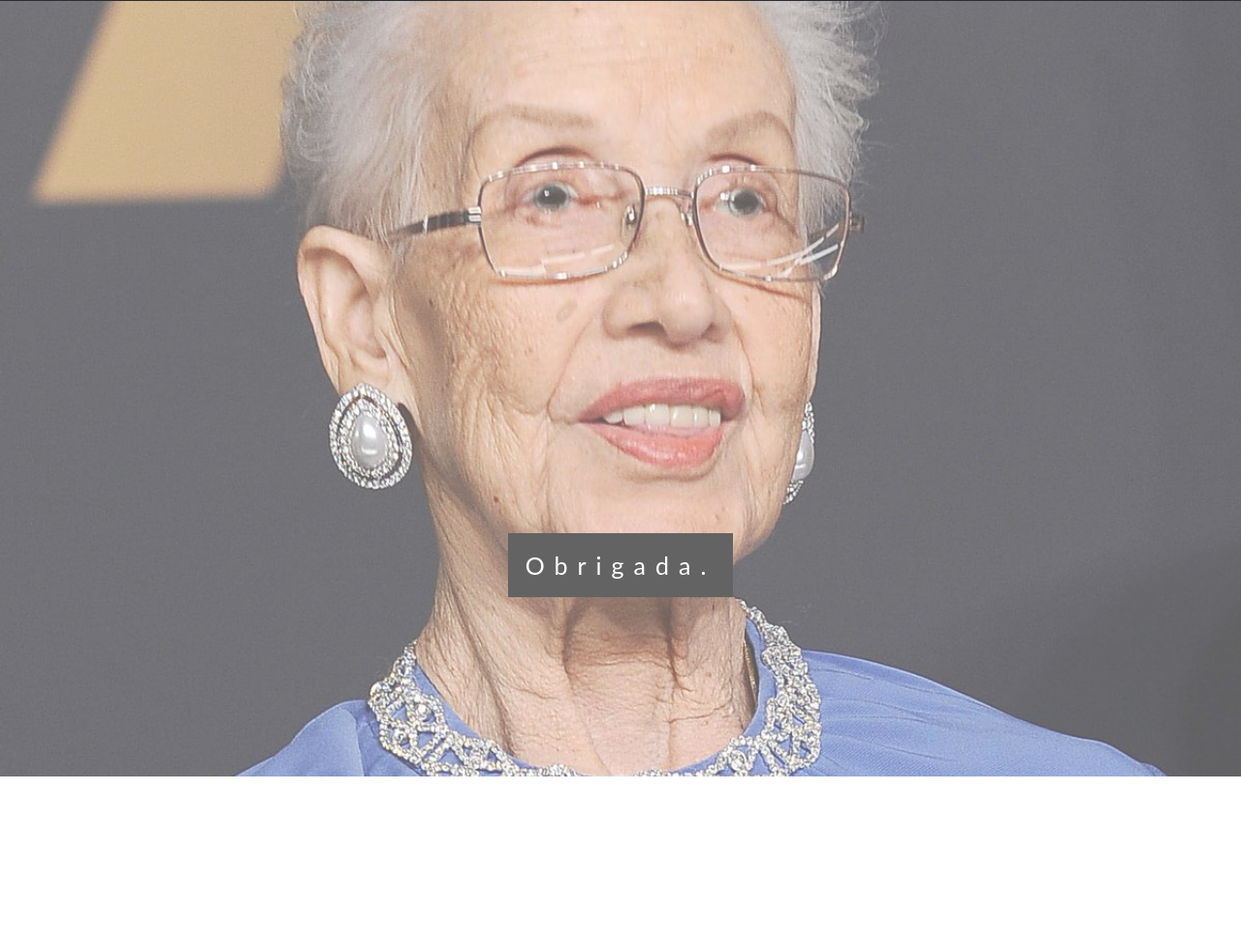
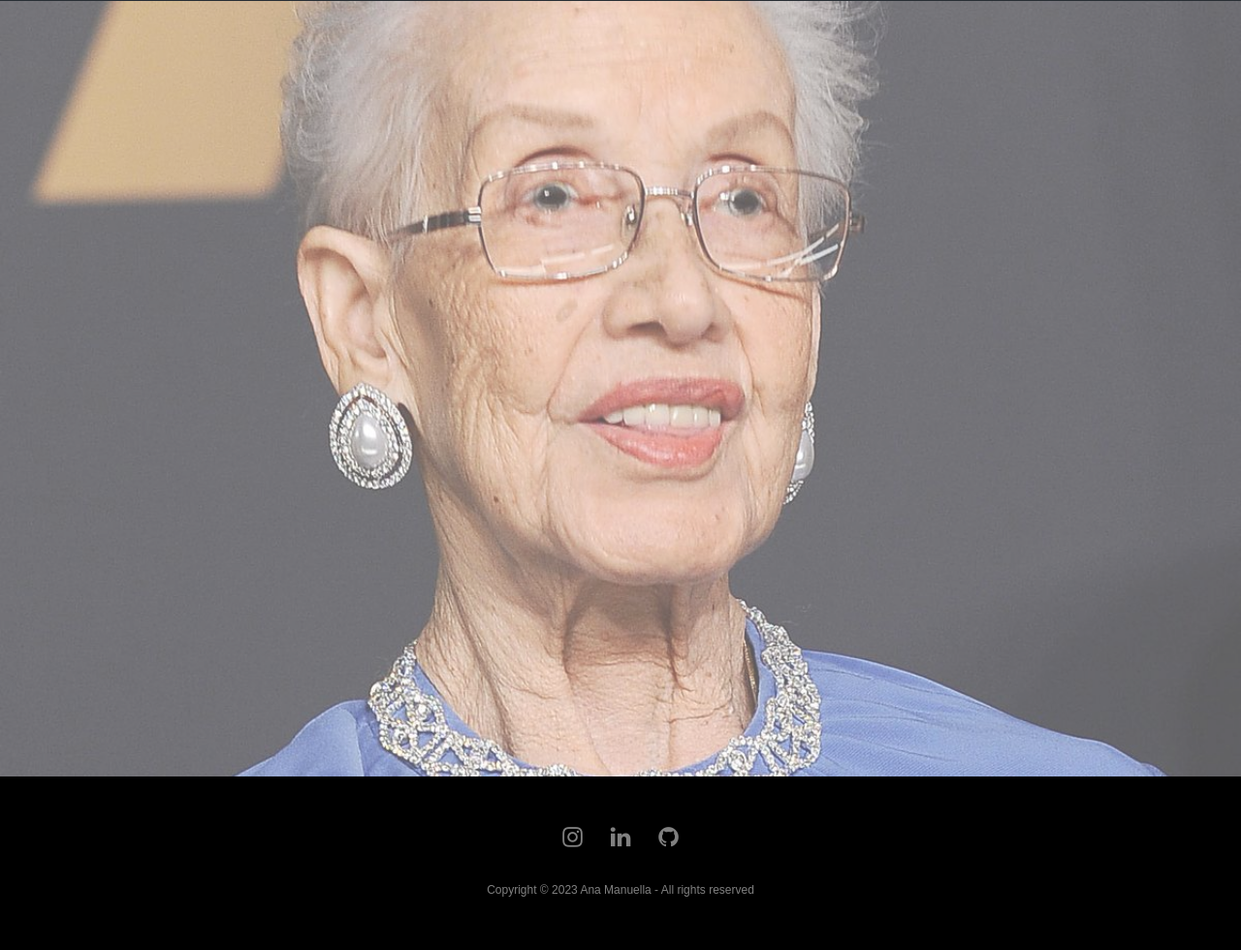
Before and after one commit to anamanuellar/KatherineJohnson, a plain HTML site: page index.html in a window 1280 px wide. Shown: the part 2869-3849 px from the top of the page at 97% size. Before the commit the page ends 3670 px from the top, so only its background shows below. Drawn offline with Linux system fonts and the light colour scheme.

Commit message:
Adding footer

```diff
--- a/index.html
+++ b/index.html
@@ -4,6 +4,8 @@
 <head>
 <meta name="viewport" content="width=device-width, initial-scale=1">
 <link rel="stylesheet" type="text/css" href="style.css" />
+<!--FONT AWESOME-->
+<link rel="stylesheet" href="https://cdnjs.cloudflare.com/ajax/libs/font-awesome/4.7.0/css/font-awesome.min.css">
 </head>
 <body>
 
@@ -13,10 +15,7 @@
             <span class="border" id="text">
                 Katherine Coleman Goble Johnson
             </span>
-
       </div>
-
-
   </div>
 </div>
 
@@ -28,22 +27,6 @@
 </div>
 
 <div class="bgimg-2">
-
-
-
-<!--
-  <div class="caption">
-                <span class="quote">
-                    <strong>“Eu contava tudo. Contava os passos na rua, os passos até a igreja,
-                        o número de pratos que eu tinha lavado. Tudo o que pudesse ser
-                        contado.”
-                    </strong></span>
-
-                <footer class="blockquote-footer">Katherine Johnson</footer>
- -->
-
-
-
 </div>
 <div class="content1">
 
@@ -54,14 +37,12 @@
                 contado. </p>
                 <figcaption>— Katherine Johnson</figcaption>
         </blockquote>
-
     </figure>
   </div>
 
 
 <div class="bgimg-3">
 </div>
-
 
 <div class="content1">
     <h3 class="title-content3">Legado</h3>
@@ -74,12 +55,21 @@
         Em 5 de maio de 2016, a nova Instalação Katherine G. Johnson de Pesquisa em Computação foi formalmente dedicada pela agência no Centro Langley de Pesquisa, em Hampton, Virginia, no aniversário de 55 anos do voo histórico de Alan Shepard em seu foguete, que Katherine tornou possível.</p>
   </div>
 
+<div class="bgimg-1">
+</div>
 
-<div class="bgimg-1">
-  <div class="caption">
-  <span class="border">Obrigada.</span>
+<footer>
+  <div class="footer">
+  <div class="row">
+  <a href="https://www.instagram.com/rsmanu30" target="_blank"><i class="fa fa-instagram"></i></a>
+  <a href="https://www.linkedin.com/in/manu-ribeiro-dev/" target="_blank"><i class="fa fa-linkedin"></i></a>
+  <a href="https://github.com/anamanuellar" target="_blank"><i class="fa fa-github"></i></a>
   </div>
-</div>
+  <div class="row">
+    Copyright © 2023 Ana Manuella - All rights reserved
+    </div>
+    </div>
+    </footer>
 
 <script type="text/javascript" src="script.js"></script>
 </body>
--- a/style.css
+++ b/style.css
@@ -104,6 +104,36 @@ blockquote {
     color: #ccc;
 }
 
+.footer{
+  background:#000;
+  padding:30px 0px;
+  font-family: 'Play', sans-serif;
+  text-align:center;
+  }
+
+  .footer .row{
+  width:100%;
+  margin:1% 0%;
+  padding:0.6% 0%;
+  color:gray;
+  font-size:0.8em;
+  }
+
+  .footer .row a{
+  text-decoration:none;
+  color:gray;
+  transition:0.5s;
+  }
+
+  .footer .row a:hover{
+  color:#fff;
+  }
+
+
+  .footer .row a i{
+  font-size:2em;
+  margin:0% 1%;
+  }
 
 
 /* Turn off parallax scrolling for tablets and phones */
```
